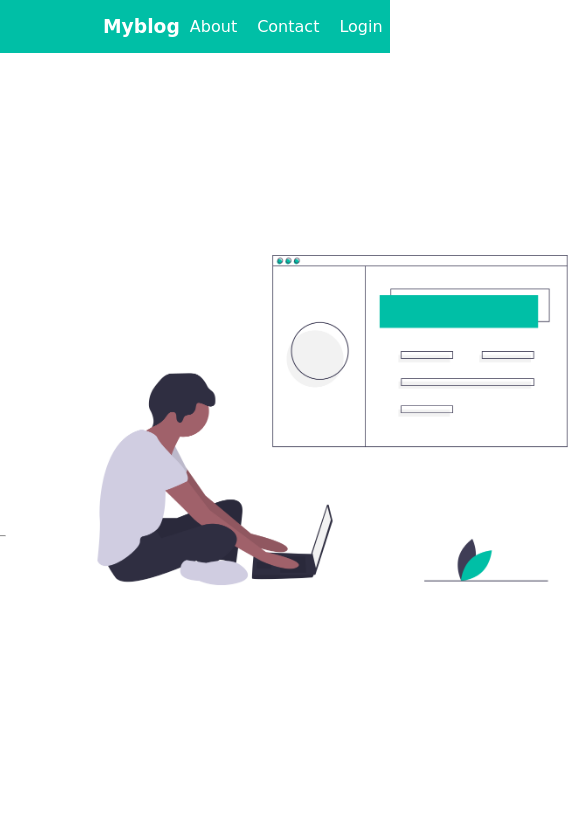
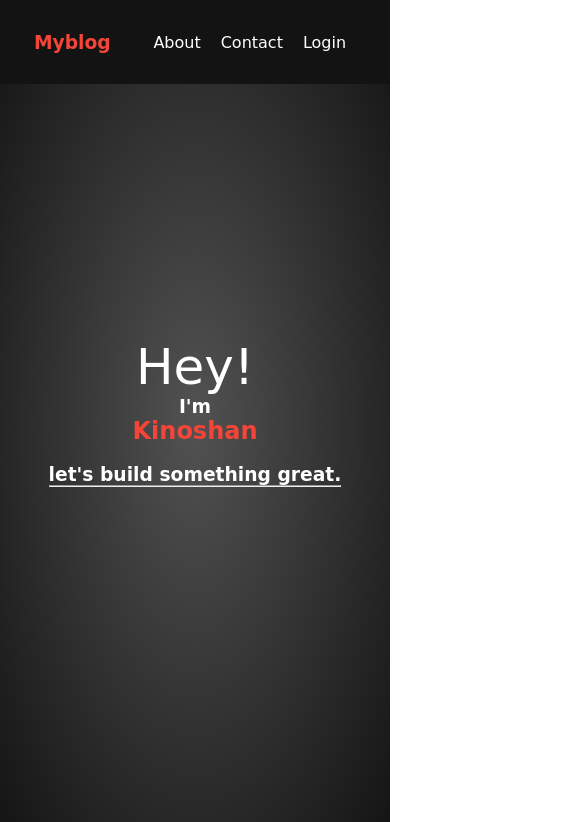
Before and after one commit to Kinoshan/kinoshan.github.io, a plain HTML site: page index.html in a window 390 px wide. Shown: the top 822 px of the page, 585 px wide, since content can reach past the window. Drawn offline with Linux system fonts and the light colour scheme; a web font is replaced by a local one.

Commit message:
update style.css

```diff
--- a/style.css
+++ b/style.css
@@ -13,19 +13,30 @@
 	z-index: 100;
 }
 
+ .login{
+    border: 2px solid #f54538;
+    padding: 0 10px;
+    border-radius: 10px;
+  }
+
 nav{
   width: 100%;
   margin: auto;
   display: flex;
   justify-content: space-between;
   align-items: center;
-  padding: 1rem 5rem;
-  background: #00bfa6;
+  padding: 1rem 2rem;
+  background: #131313;
   color: white;
 }
 
 .header{
   padding-left: 10%;
+  color: #f54538;
+}
+
+h2{
+  color: #f54538;
 }
 
 a{
@@ -52,7 +63,7 @@ body{
 }
 
 .page{
-  background: white;
+ background: radial-gradient(#525252 ,#131313);
   height: 100vh;
   display: flex;
   justify-content: center;
@@ -60,7 +71,7 @@ body{
 }
 
 .parah{
-  color: #00bfa6;
+  color: white;
   text-align: left;
   margin-right: 10%;
 }
@@ -76,14 +87,69 @@ img{
   font-size: 100px;
 }
 
-#hr{
-  background: #00bfa6;
-}
 
-.about{
-  background: white;
+about{
   height: 100vh;
   display: flex;
   justify-content: center;
   align-items: center;
 }
+
+@media only screen and (max-width:600px){
+
+  #nav-bar{
+	  height: 10vh;
+	  width: 100%;
+  }
+
+  nav{
+    height: 10vh;
+    width: 100%;
+    margin: auto;
+    display: flex;
+    justify-content: space-between;
+    align-items: center;
+    padding: 1rem 1rem;
+    background: #131313;
+  }
+
+.page{
+  height: 100vh;
+  display: flex;
+  justify-content: center;
+  align-items: center;
+  flex-direction: column;
+  background: radial-gradient(#525252 ,#131313);
+}
+
+.parah{
+  color: white;
+  text-align: center;
+  margin: auto;
+}
+
+#hey{
+  font-size: 50px;
+}
+
+ul{
+  display: flex;
+  padding-right: 5%;
+}
+
+
+.header{
+  padding-left: 5%;
+}
+
+
+  img{
+    height: 10px;
+  }
+
+  h2{
+    color: #f54538;
+  }
+
+
+}
```
